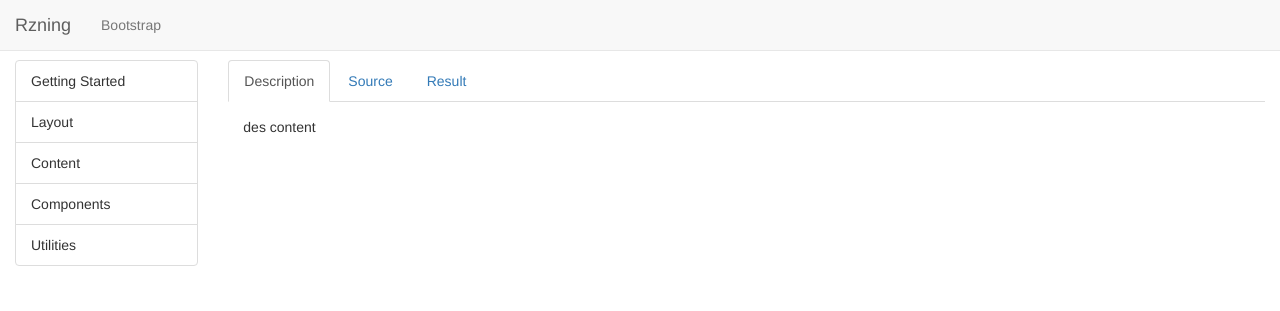
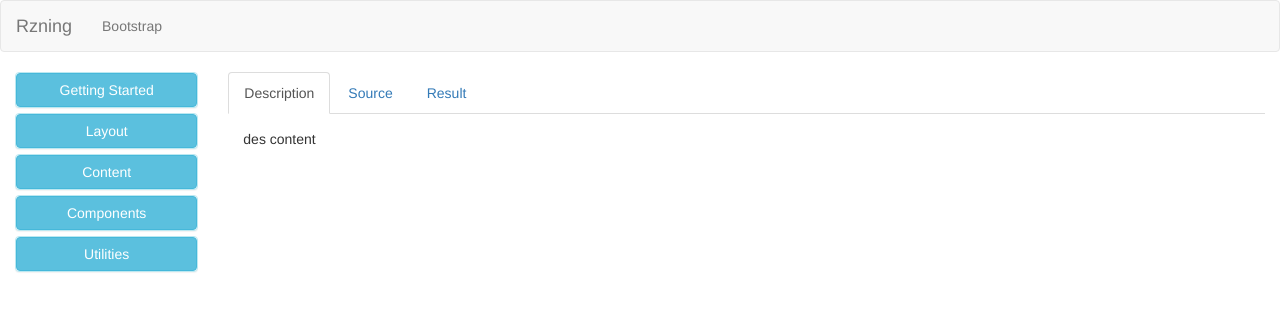
Before and after one commit to rzning/demo, a Jekyll site: the page built from _samples/bootstrap/index.html, in a window 1280 px wide. Shown: the top 311 px of the page. Built offline with Jekyll 4.4.1, drawn with Linux system fonts in a browser that asks for light colours.

Commit message:
Updated : demo bootstrap

```diff
--- a/_layouts/bootstrap.html
+++ b/_layouts/bootstrap.html
@@ -9,7 +9,7 @@
 </head>
 <body>
   <!-- header -->
-  <nav class="navbar navbar-default navbar-fixed-top">
+  <nav class="navbar navbar-default">
     <div class="container-fluid">
       <div class="navbar-header logo">
         <a class="navbar-brand" href="http://rzning.com">Rzning</a>
@@ -19,14 +19,13 @@
       </ul>
     </div>
   </nav>
-  <div style="height:60px;"></div>
   <!-- main -->
   <div class="container-fluid">
     <div class="row">
-      <div class="col-sm-3 col-md-2">
+      <div class="col-md-3 col-lg-2">
         {{ content }}
       </div>
-      <div class="col-sm-9 col-md-10">
+      <div class="col-md-9 col-lg-10">
         <ul class="nav nav-tabs">
           <li class="active"><a href="#des" data-toggle="tab">Description</a></li>
           <li><a href="#src" data-toggle="tab">Source</a></li>
--- a/_samples/bootstrap/index.html
+++ b/_samples/bootstrap/index.html
@@ -2,12 +2,43 @@
 layout: bootstrap
 title: Bootstrap
 date: 2017-04-14 21:00:00 +0800
+toc:
+  - title: Getting Started
+    subitems:
+      - name: Introduction
+        url: path/to/introduction
+      - name: Download
+        url: path/to/download
+      - name: Contents
+        url: path/to/contents
+  - title: Layout
+    subitems:
+      - name: Layout
+  - title: Content
+    subitems:
+      - name: Content
+  - title: Components
+    subitems:
+      - name: Components
+  - title: Utilities
+    subitems:
+      - name: Utilities
 ---
 
-<ul class="list-group">
-    <li class="list-group-item">Getting Started</li>
-    <li class="list-group-item">Layout</li>
-    <li class="list-group-item">Content</li>
-    <li class="list-group-item">Components</li>
-    <li class="list-group-item">Utilities</li>
-</ul>
+<div class="panel-group" id="accordion">
+  {% for entry in page.toc %}
+    <div class="panel panel-info">
+        <button class="btn btn-info btn-block" data-toggle="collapse" data-parent="#accordion"
+            data-target="#list_{{ entry.title | replace: ' ','_' }}">
+            {{ entry.title }}
+        </button>
+        <div class="panel-collapse collapse" id="list_{{ entry.title | replace: ' ','_' }}">
+            <ul class="list-group">
+              {% for item in entry.subitems %}
+                <li class="list-group-item">{{ item.name }}</li>
+              {% endfor %}
+            </ul>
+        </div>
+    </div>
+  {% endfor %}
+</div>
```
